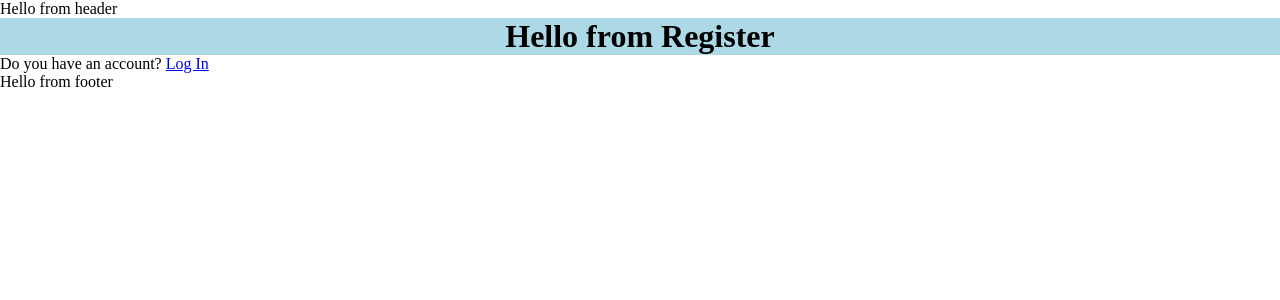
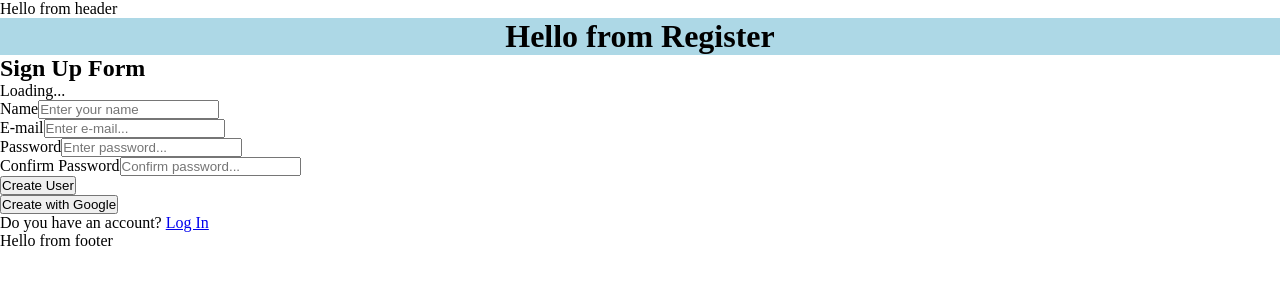
Before and after one commit to slysnek/graphiql-app, a React (Vite) app in the folder GraphiQL-App/: page /register in a window 1280 px wide. Shown: the top 300 px of the page. Built offline with nearby package versions, Linux system fonts and the light colour scheme; no server answers.

Commit message:
feature: add redirect after login and signUp

```diff
--- a/GraphiQL-App/src/app/App.tsx
+++ b/GraphiQL-App/src/app/App.tsx
@@ -12,7 +12,7 @@ export function App() {
     <>
       <Routes>
         <Route path="/" element={<Layout />}>
-          <Route index element={<WelcomePage />} />
+          <Route index element={<LoginPage />} />
           <Route path="home" element={<Home />} />
           <Route path="login" element={<LoginPage />} />
           <Route path="register" element={<SignUpPage />} />
--- a/GraphiQL-App/src/components/Form/Form.tsx
+++ b/GraphiQL-App/src/components/Form/Form.tsx
@@ -2,14 +2,16 @@ import { SubmitHandler, useForm } from 'react-hook-form';
 import { yupResolver } from '@hookform/resolvers/yup';
 import * as yup from 'yup';
 import { signInWithGoogle } from '../../firebase';
+import { NavLink } from 'react-router-dom';
 
 interface FormProps {
   typeForm: string;
-  onclickSubmit: (email: string, password: string) => Promise<void>;
+  onclickSubmit?: (email: string, password: string) => Promise<void>;
+  onclickLogIn?: (email: string, password: string, name: string) => Promise<void>;
 }
 
 const schemaValidation = yup.object({
-  name: yup.string().required('Name is required').min(4, 'at least 4 letters'),
+  nameField: yup.string().required('Name is required').min(4, 'at least 4 letters'),
   email: yup.string().required('Email is required').email('Email is not valid'),
   password: yup
     .string()
@@ -21,7 +23,18 @@ const schemaValidation = yup.object({
   passwordConfirm: yup.string().oneOf([yup.ref('password')], "passwords don't matches"),
 });
 
-type FormData = yup.InferType<typeof schemaValidation>;
+const schemaValidationLogIn = yup.object({
+  email: yup.string().required('Email is required').email('Email is not valid'),
+  password: yup
+    .string()
+    .required('Password is required')
+    .min(8, 'at least 8 letters')
+    .matches(/^(?=.*[A-Z]).+$/, 'at least one capital letter')
+    .matches(/^(?=.*\d).+$/, 'at least one digit')
+    .matches(/^(?=.*[!@#$%^&*()_+\-=\[\]{};':"\\|,.<>\/?]).+$/, 'at least one special character'),
+});
+
+type FormDataSignUp = yup.InferType<typeof schemaValidation>;
 
 function Form(props: FormProps) {
   const {
@@ -29,33 +42,46 @@ function Form(props: FormProps) {
     formState: { errors },
     handleSubmit,
     reset,
-  } = useForm<FormData>({
+  } = useForm<FormDataSignUp>({
     mode: 'onSubmit',
     reValidateMode: 'onChange',
-    resolver: yupResolver(schemaValidation),
+    resolver:
+      props.typeForm === 'login'
+        ? yupResolver(schemaValidationLogIn)
+        : yupResolver(schemaValidation),
   });
 
-  const onSubmit: SubmitHandler<FormData> = (data) => {
-    console.log(data);
+  const onSubmit: SubmitHandler<FormDataSignUp> = async (data: FormDataSignUp) => {
+    if (props.typeForm === 'login') {
+      props.onclickSubmit && props.onclickSubmit(data.email, data.password);
+    } else {
+      props.onclickLogIn && props.onclickLogIn(data.email, data.password, data.nameField);
+    }
+
     reset();
   };
 
   return (
+    <>
       <form onSubmit={handleSubmit(onSubmit)}>
         {props.typeForm !== 'login' && (
           <div>
-          <label htmlFor="nickName">E-mail</label>
-          <input placeholder="Enter your name" type="text" id="nickName" {...register('name')} />
-          <div className="error-box error-name">{errors.name?.message}</div>
+            <label htmlFor="nickName">Name</label>
+            <input
+              placeholder="Enter your name"
+              type="text"
+              id="nickName"
+              {...register('nameField')}
+            />
+            <div className="error-box error-name">{errors.nameField?.message}</div>
           </div>
         )}
 
         <div>
           <label htmlFor="emailInput">E-mail</label>
-        <input placeholder="Enter e-mail..." type="email" id="emailInput" {...register('email')} />
+          <input placeholder="Enter e-mail..." id="emailInput" {...register('email')} />
           <div className="error-box error-email">{errors.email?.message}</div>
         </div>
-
         <div>
           <label htmlFor="passwordInput">Password</label>
           <input
@@ -66,7 +92,6 @@ function Form(props: FormProps) {
           />
           <div className="error-box error-password">{errors.password?.message}</div>
         </div>
-
         {props.typeForm !== 'login' && (
           <div>
             <label htmlFor="passwordConfirm">Confirm Password</label>
@@ -79,12 +104,12 @@ function Form(props: FormProps) {
             <div className="error-box error-confirm">{errors.passwordConfirm?.message}</div>
           </div>
         )}
-
-      <button type="submit">{props.typeForm !== 'login' ? 'Create User' : 'Log In'}</button>
-      <button type="button">
-        {props.typeForm === 'login' ? 'Create with Google' : 'Log In with Google'}
+        <button type="submit">{props.typeForm !== 'login' ? 'Create User' : 'Log In'} </button>
+      </form>
+      <button type="button" onClick={signInWithGoogle}>
+        {props.typeForm === 'login' ? 'LogIn with Google' : 'Create with Google'}
       </button>
-    </form>
+    </>
   );
 }
 
--- a/GraphiQL-App/src/components/LogIn/LogIn.tsx
+++ b/GraphiQL-App/src/components/LogIn/LogIn.tsx
@@ -1,4 +1,5 @@
-import { useEffect } from 'react';
+import { useEffect, useState } from 'react';
+import { useNavigate } from 'react-router-dom';
 import { useAppDispatch } from '../../store/hooksRedux';
 import { setUser } from '../../store/slices/userSlice';
 import { auth, logInWithEmailAndPassword } from '../../firebase';
@@ -8,26 +9,50 @@ import Form from '../Form/Form';
 
 function LogIn() {
   const dispatch = useAppDispatch();
+  const navigate = useNavigate();
+  const [isLoading, setIsLoading] = useState(false);
+  const [isError, setIsError] = useState(false);
   const [user, loading, error] = useAuthState(auth);
+
+  useEffect(() => {
+    if (loading) {
+      setIsLoading(true);
+      return;
+    }
+    if (user) {
+      setIsLoading(false);
+      setIsError(false);
+
+      return;
+    }
+  }, [loading, user]);
 
   const handleLogin = async (email: string, password: string) => {
     try {
       const data = await logInWithEmailAndPassword(email, password);
+      if (!(data instanceof Error) && user && user.email) {
+        dispatch(
+          setUser({
+            email: user.email,
+            token: user.refreshToken,
+            id: user.uid,
+            isLogged: true,
+          })
+        );
+        navigate('/welcome', { replace: true });
+      }
       console.log('data logIn', data);
     } catch (e) {
       console.log('error with login from login component');
     }
   };
 
-  // useEffect(()=>{
-  // 	if(loading) return;
-  // 	if(user)
-  // });
-
   return (
     <div>
       <h2>Log In form</h2>
+      {isLoading && <p>Loading...</p>}
       <Form typeForm="login" onclickSubmit={handleLogin} />
+      {isError && <p>Error in Sign Up...{`${error}`}</p>}
     </div>
   );
 }
--- a/GraphiQL-App/src/components/SignUp/SignUp.tsx
+++ b/GraphiQL-App/src/components/SignUp/SignUp.tsx
@@ -1,7 +1,60 @@
-import { useState } from 'react';
+import { useEffect, useState } from 'react';
+import { useNavigate } from 'react-router-dom';
+import { useAppDispatch } from '../../store/hooksRedux';
+import { setUser } from '../../store/slices/userSlice';
+import { auth, registerWithEmailAndPassword } from '../../firebase';
+import { useAuthState } from 'react-firebase-hooks/auth';
+import Form from '../Form/Form';
 
 function SignUp() {
-  return <div>SignUpform</div>;
+  const dispatch = useAppDispatch();
+  const navigate = useNavigate();
+  const [isLoading, setIsLoading] = useState(false);
+  const [isError, setIsError] = useState(false);
+  const [user, loading, error] = useAuthState(auth);
+
+  useEffect(() => {
+    if (loading) {
+      setIsLoading(true);
+      return;
+    }
+    if (user) {
+      setIsLoading(false);
+      setIsError(false);
+
+      return;
+    }
+  }, [loading, user]);
+
+  const handleSignUp = async (email: string, password: string, name: string) => {
+    try {
+      const data = await registerWithEmailAndPassword(email, password, name);
+      if (!(data instanceof Error) && user && user.email) {
+        dispatch(
+          setUser({
+            email: user.email,
+            token: user.refreshToken,
+            id: user.uid,
+            isLogged: true,
+          })
+        );
+        navigate('/welcome', { replace: true });
+      }
+    } catch (e) {
+      setIsError(true);
+      if (e instanceof Error) console.log(e.message);
+      console.log('error with login from login component');
+    }
+  };
+
+  return (
+    <div>
+      <h2>Sign Up Form</h2>
+      {isLoading && <p>Loading...</p>}
+      <Form typeForm="signUp" onclickLogIn={handleSignUp} />
+      {isError && <p>Error in Sign Up...{`${error}`}</p>}
+    </div>
+  );
 }
 
 export default SignUp;
--- a/GraphiQL-App/src/firebase.ts
+++ b/GraphiQL-App/src/firebase.ts
@@ -19,7 +19,6 @@ const firebaseConfig = {
   messagingSenderId: import.meta.env.VITE_MESSAGING_SENDER_ID,
   appId: import.meta.env.VITE_APP_ID,
 };
-console.log(firebaseConfig);
 
 const app = initializeApp(firebaseConfig);
 const auth = getAuth(app);
@@ -42,40 +41,37 @@ const signInWithGoogle = async () => {
       });
     }
   } catch (err) {
-    if (err instanceof Error) {
-      return { error: err.message };
-    }
-    return { error: 'error with creating via google' };
+    if (err instanceof Error) throw new Error(err.message);
+    return { errorFB: 'unexpected Error signIn with Google' };
   }
 };
 
 const logInWithEmailAndPassword = async (email: string, password: string) => {
   try {
     const data = await signInWithEmailAndPassword(auth, email, password);
-    console.log(data);
+    console.log('data firebase.ts', data);
+    return data;
   } catch (err) {
-    if (err instanceof Error) {
-      return { error: err.message };
-    }
-    return { error: 'error with log in via e-mail and password' };
+    if (err instanceof Error) throw new Error(err.message);
+    return { errorFB: 'unexpected Error logIn email and password' };
   }
 };
 
-const registerWithEmailAndPassword = async (name: string, email: string, password: string) => {
+const registerWithEmailAndPassword = async (email: string, password: string, name: string) => {
   try {
     const res = await createUserWithEmailAndPassword(auth, email, password);
-    const user = res.user;
+    const { user } = res;
     await addDoc(collection(db, 'users'), {
       uid: user.uid,
       name,
       authProvider: 'local',
       email,
     });
+    // console.log(user.accessToken);
+    return user;
   } catch (err) {
-    if (err instanceof Error) {
-      return { error: err.message };
-    }
-    return { error: 'error with log in via e-mail and password' };
+    if (err instanceof Error) throw new Error(err.message);
+    return { errorFB: 'unexpected Error register with email and password' };
   }
 };
 
--- a/GraphiQL-App/src/pages/LoginPage/LoginPage.tsx
+++ b/GraphiQL-App/src/pages/LoginPage/LoginPage.tsx
@@ -1,10 +1,12 @@
 import { Link } from 'react-router-dom';
+
+import LogIn from '../../components/LogIn/LogIn';
 
 function LoginPage() {
   return (
     <>
       <h1>Hello from Login</h1>
-
+      <LogIn />
       <p>
         Don't have an account? <Link to="/register">Register now</Link>
       </p>
--- a/GraphiQL-App/src/pages/SignUpPage/SignUpPage.tsx
+++ b/GraphiQL-App/src/pages/SignUpPage/SignUpPage.tsx
@@ -1,9 +1,11 @@
 import { Link } from 'react-router-dom';
+import SignUp from '../../components/SignUp/SignUp';
 
 function SignUpPage() {
   return (
     <>
       <h1>Hello from Register</h1>
+      <SignUp />
 
       <p>
         Do you have an account? <Link to="/login">Log In</Link>
--- a/GraphiQL-App/src/pages/WelcomePage/WelcomePage.tsx
+++ b/GraphiQL-App/src/pages/WelcomePage/WelcomePage.tsx
@@ -1,9 +1,16 @@
-import { Navigate } from 'react-router-dom';
+import { Navigate, NavLink } from 'react-router-dom';
 
 function WelcomePage() {
   const isUserLogged = true;
   if (isUserLogged) {
-    return <div>Hello from welcomePage</div>;
+    return (
+      <div>
+        <p>Hello from welcomePage</p>
+        <button type="button">
+          <NavLink to="/home">Start QL</NavLink>
+        </button>
+      </div>
+    );
   }
   return <Navigate to="/login" replace />;
 }
```
Lines whose indentation alone changed are shown as unchanged.
